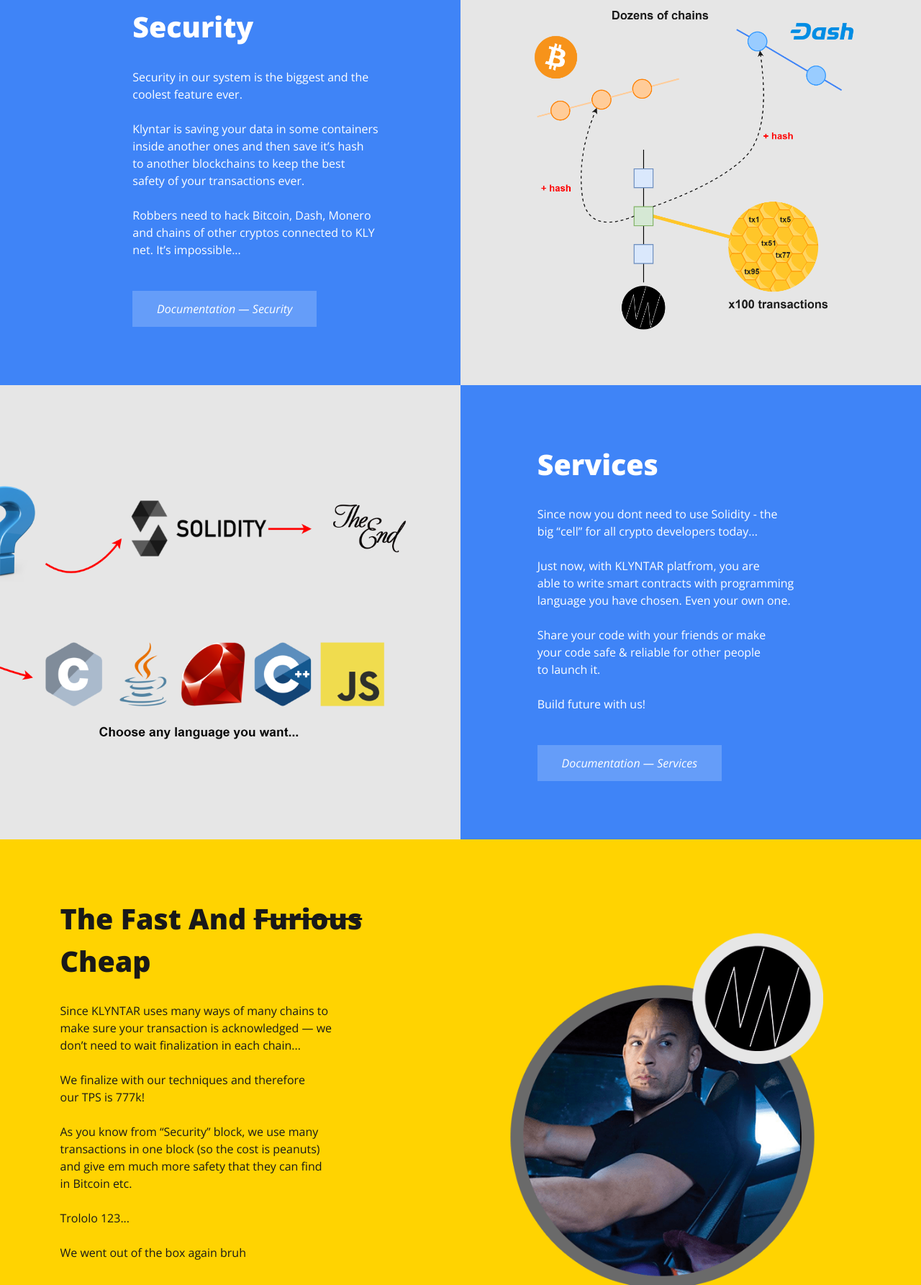
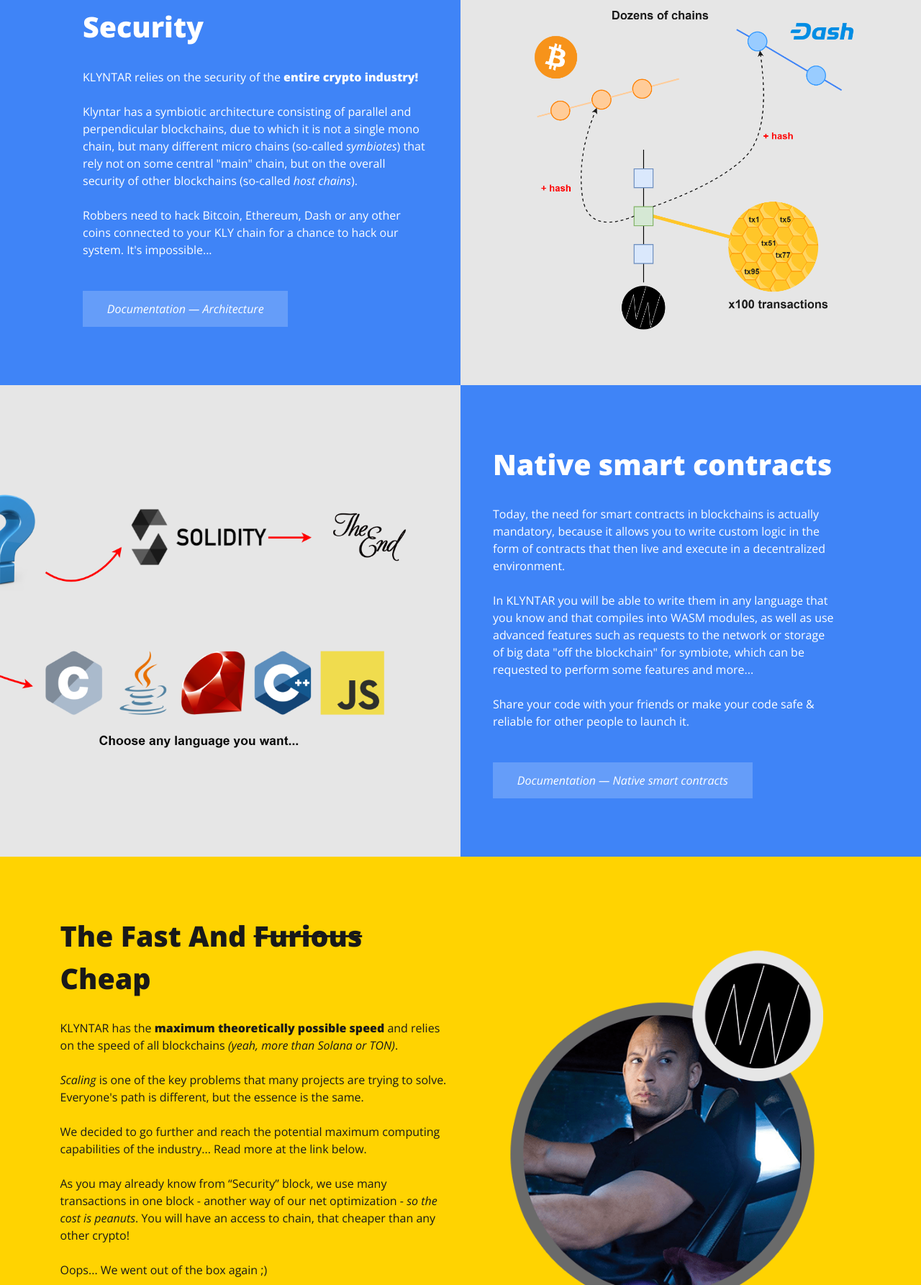
Before and after one commit to KLYN74R/KlyntarLanding, a website built with webpack: page src/index.html in a window 1280 px wide. Shown: the part 1736-3521 px from the top of the page at 72% size. Built offline with nearby package versions, Linux system fonts and the light colour scheme.

Commit message:
Text from docs v1

```diff
--- a/src/index.html
+++ b/src/index.html
@@ -97,15 +97,21 @@
       <div class="text col-12 col-lg-6 mt-5 mt-lg-0">
         <div class="block"></div>
         <p>
-          KLYNTAR — ukrainian startup that tryna go<br>
-          over our mind borders and make that rly<br>
-          crazy world better in order to finally make<br>
-          innovations instead our self-destruction.<br>
+          <span class="text-blue">
+            «...No, it’s not another DeFi shit token,
+            10th generation of Doge clones, "amazing"
+            cross-chain bridge or some scam NFT project»<br>
+          </span>
           <br>
-          Be aware of our net and keep your data in<br>
-          security. Make transactions fast and cheap.<br>
+          <strong><a href="https://mastering.klyntar.org/" class="link-text" target="_blank">KLYNTAR</a></strong> — ukrainian startup that tryna go
+          beyound our current understaing of the crypto
+          world - that today, unfortunately, has lack of technically
+          original projects...<br>
           <br>
-          Let no man separate what we create...
+          <span class="text-blue">Be aware of our net and keep your data in
+            security. Make transactions fast and cheap.<br></span>
+          <br>
+          Let's start our journey together!
         </p>
       </div>
     </div>
@@ -129,19 +135,19 @@
           <div>
             <span class="section-title text-white d-block pb-4">Security</span>
             <p class="section-text d-block pb-4">
-              Security in our system is the biggest and the<br>
-              coolest feature ever.<br>
-              <br>
-              Klyntar is saving your data in some containers<br>
-              inside another ones and then save it’s hash<br>
-              to another blockchains to keep the best<br>
-              safety of your transactions ever.<br>
-              <br>
-              Robbers need to hack Bitcoin, Dash, Monero<br>
-              and chains of other cryptos connected to KLY<br>
-              net. It’s impossible...<br>
+              KLYNTAR relies on the security of the <strong>entire crypto industry!</strong>
+              <br><br>
+              Klyntar has a symbiotic architecture consisting of parallel
+              and perpendicular blockchains, due to which it is not a single mono chain,
+              but many different micro chains (so-called <i>symbiotes</i>)
+              that rely not on some central "main" chain, but on the overall
+              security of other blockchains (so-called <i>host chains</i>).
+              <br><br>
+              Robbers need to hack Bitcoin, Ethereum, Dash or any other coins
+              connected to your KLY chain for a chance to hack our system.
+              It's impossible...
             </p>
-            <a href="https://mastering.klyntar.org/" target="_blank" class="read-more-btn">Documentation — Security</a>
+            <a href="https://mastering.klyntar.org/beginning/architecture" target="_blank" class="read-more-btn">Documentation — Architecture</a>
           </div>
         </div>
         <div class="col-12 col-lg-6"></div>
@@ -166,22 +172,21 @@
         <div class="col-12 col-lg-6 order-2 order-lg-1"></div>
         <div class="col-12 col-lg-6 order-1 order-lg-2 py-5 d-flex justify-content-center">
           <div>
-            <span class="section-title text-white d-block pb-4">Services</span>
+            <span class="section-title text-white d-block pb-4">Native smart contracts</span>
             <p class="section-text d-block pb-4">
-              Since now you dont need to use Solidity - the<br>
-              big “cell” for all crypto developers today...<br>
+              Today, the need for smart contracts in blockchains is actually mandatory,
+              because it allows you to write custom logic in the form of contracts
+              that then live and execute in a decentralized environment.<br>
               <br>
-              Just now, with KLYNTAR platfrom, you are<br>
-              able to write smart contracts with programming<br>
-              language you have chosen. Even your own one.<br>
+              In KLYNTAR you will be able to write them in any language that you know
+              and that compiles into WASM modules, as well as use advanced features
+              such as requests to the network or storage of big data "off the blockchain"
+              for symbiote, which can be requested to perform some features and more...<br>
               <br>
-              Share your code with your friends or make<br>
-              your code safe & reliable for other people<br>
-              to launch it.<br>
-              <br>
-              Build future with us!<br>
+              Share your code with your friends or make your code
+              safe & reliable for other people to launch it.
             </p>
-            <a href="https://mastering.klyntar.org/" target="_blank" class="read-more-btn">Documentation — Services</a>
+            <a href="https://mastering.klyntar.org/beginning/native-smart-contracts" target="_blank" class="read-more-btn">Documentation — Native smart contracts</a>
           </div>
         </div>
       </div>
@@ -196,23 +201,22 @@
           <div>
             <span class="section-title text-white d-block pb-4">The Fast And <span>Furious</span> Cheap</span>
             <p class="section-text d-block pb-4">
-              Since KLYNTAR uses many ways of many chains to<br>
-              make sure your transaction is acknowledged — we<br>
-              don’t need to wait finalization in each chain...<br>
+              KLYNTAR has the <b>maximum theoretically possible speed</b>
+              and relies on the speed of all blockchains <i>(yeah, more than Solana or TON)</i>.<br>
               <br>
-              We finalize with our techniques and therefore<br>
-              our TPS is 777k!<br>
+              <i>Scaling</i> is one of the key problems that many projects are trying to solve.
+              Everyone's path is different, but the essence is the same.<br>
               <br>
-              As you know from “Security” block, we use many<br>
-              transactions in one block (so the cost is peanuts)<br>
-              and give em much more safety that they can find<br>
-              in Bitcoin etc.<br>
+              We decided to go further and reach the potential maximum computing
+              capabilities of the industry... Read more at the link below.<br>
               <br>
-              Trololo 123...<br>
+              As you may already know from “Security” block, we use many transactions
+              in one block - another way of our net optimization - <i>so the cost is peanuts</i>.
+              You will have an access to chain, that cheaper than any other crypto!<br>
               <br>
-              We went out of the box again bruh<br>
+              Oops... We went out of the box again ;)
             </p>
-            <a href="https://mastering.klyntar.org/" target="_blank" class="read-more-btn">Documentation — Speed & Cost</a>
+            <a href="https://mastering.klyntar.org/beginning/architecture/workflows" target="_blank" class="read-more-btn">Documentation — Workflows</a>
           </div>
         </div>
         <div class="mt-5 mt-lg-0 col-12 col-lg-6 d-flex justify-content-center align-items-center">
@@ -249,7 +253,7 @@
       <p class="section-text d-block text-center">
         Do not make fast conclusions.<br>
         Plunge into another world - into the world of our documentation.<br>
-        We love sci-fi, we hope you do too<br>
+        We love sci-fi, we hope you do too.<br>
         <br>
         Are you ready? Click the link below<br>
       </p>
@@ -283,8 +287,8 @@
           <div class="download-text d-flex justify-content-center align-items-center mb-3">
             <img class="d-block me-4" src="./src/img/social/github.png" alt="Github.png">
             <p class="section-text d-block">
-              Read the set up instruction<br>
-              You will need github & Docker
+              Read the set up instruction.<br>
+              You will need GitHub & Docker
             </p>
           </div>
           <div class="arrow mb-5">
@@ -292,7 +296,7 @@
             <div class="chevron"></div>
             <div class="chevron"></div>
           </div>
-          <a href="https://mastering.klyntar.org/" target="_blank" class="read-more-btn mt-5">Click to get KLYNTAR</a>
+          <a href="https://github.com/KLYN74R/KlyntarCore#build" target="_blank" class="read-more-btn mt-5">Click to get KLYNTAR</a>
         </div>
         <!-- FREE KLY -->
         <div id="freeKly" class="free-kly mt-5 mt-lg-0 col-12 col-lg-6 d-flex flex-column justify-content-start align-items-center">
--- a/src/scss/modules/common.scss
+++ b/src/scss/modules/common.scss
@@ -1,3 +1,10 @@
+.link-text {
+  color: $mainFontColor;
+  &:hover {
+    color: $mainFontColor;
+  }
+}
+
 .section-title {
   font-size: rem(35px);
   font-weight: 900;
@@ -87,3 +94,10 @@
     }
   }
 }
+
+//
+// Colors
+//
+.text-blue {
+  color: $blue-dark-font;
+}
--- a/src/scss/modules/components.scss
+++ b/src/scss/modules/components.scss
@@ -7,6 +7,7 @@
   .text {
     position: relative;
     min-height: rem(475px);
+    max-width: 450px;
     .block {
       z-index: 10;
       position: absolute;
@@ -21,7 +22,7 @@
       padding-top: rem(30px);
       padding-left: rem(10px);
       z-index: 20;
-      font-size: rem(20px);
+      font-size: rem(18px);
       font-weight: 500;
       font-style: italic;
     }
@@ -56,6 +57,10 @@
 
   .content {
     position: relative;
+
+    p {
+      max-width: 480px;
+    }
   }
 }
 
@@ -82,6 +87,10 @@
     span {
       text-decoration: line-through;
     }
+  }
+
+  p {
+    max-width: 600px;
   }
 
   span, p {
--- a/src/scss/utils/vars.scss
+++ b/src/scss/utils/vars.scss
@@ -25,4 +25,5 @@
 
 // font
 $blue-font                 : #3874DA;
+$blue-dark-font            : #144CAD;
 $grey-dark-font            : #BABBBB;
```
